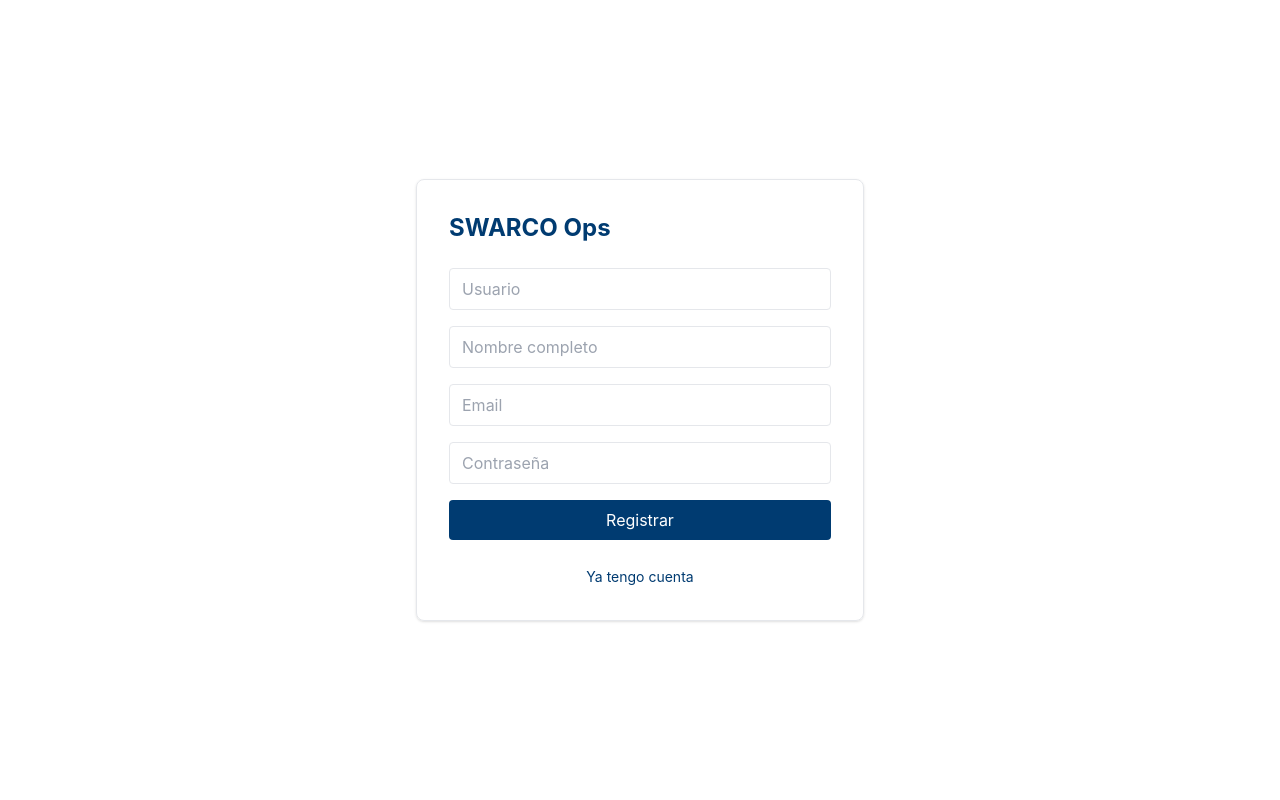
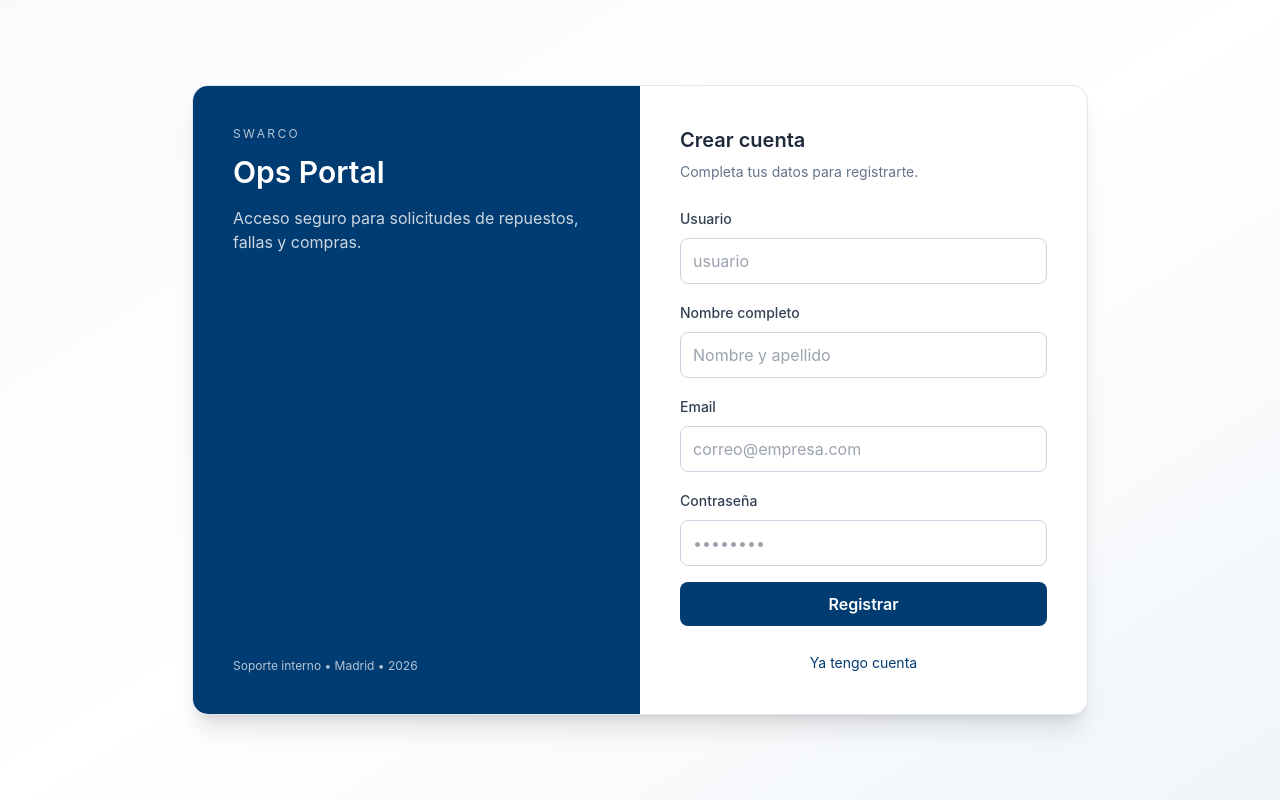
Before and after one commit to swarcotrafficmadrid-source/stsweb, a React (Vite) app in the folder frontend/: page / in a window 1280 px wide. Both pictures are taken after a click on the button "¿No tienes cuenta? Regístrate". Built offline with nearby package versions, Linux system fonts and the light colour scheme; no server answers.

Commit message:
Restyle auth screens

```diff
--- a/frontend/src/App.jsx
+++ b/frontend/src/App.jsx
@@ -20,15 +20,40 @@
 
   if (!token) {
     return (
-      <div className="min-h-screen flex items-center justify-center bg-white">
-        <div className="w-full max-w-md border rounded-lg p-8 shadow">
-          <h1 className="text-2xl font-bold text-swarcoBlue mb-6">SWARCO Ops</h1>
+      <div className="min-h-screen flex items-center justify-center bg-gradient-to-br from-slate-50 via-white to-slate-100 px-4">
+        <div className="w-full max-w-4xl bg-white border border-slate-200 rounded-2xl shadow-xl overflow-hidden">
+          <div className="grid md:grid-cols-2">
+            <div className="hidden md:flex flex-col justify-between p-10 bg-swarcoBlue text-white">
+              <div>
+                <div className="text-xs uppercase tracking-[0.2em] text-white/70">SWARCO</div>
+                <h1 className="text-3xl font-semibold mt-3">Ops Portal</h1>
+                <p className="text-white/80 mt-4">
+                  Acceso seguro para solicitudes de repuestos, fallas y compras.
+                </p>
+              </div>
+              <div className="text-xs text-white/70">
+                Soporte interno • Madrid • 2026
+              </div>
+            </div>
+            <div className="p-8 md:p-10">
+              <div className="md:hidden mb-6">
+                <div className="text-xs uppercase tracking-[0.2em] text-swarcoBlue/70">SWARCO</div>
+                <h1 className="text-2xl font-semibold text-swarcoBlue mt-2">Ops Portal</h1>
+              </div>
+              <h2 className="text-xl font-semibold text-slate-800 mb-2">
+                {authView === "login" ? "Iniciar sesión" : "Crear cuenta"}
+              </h2>
+              <p className="text-sm text-slate-500 mb-6">
+                {authView === "login"
+                  ? "Usa tu usuario o email para acceder."
+                  : "Completa tus datos para registrarte."}
+              </p>
           {authView === "login" ? (
             <>
               <Login onSuccess={(t) => { setToken(t); localStorage.setItem("token", t); }} />
               <div className="mt-6 text-center">
                 <button
-                  className="text-sm text-swarcoBlue"
+                  className="text-sm text-swarcoBlue hover:text-swarcoBlue/80"
                   onClick={() => setAuthView("register")}
                 >
                   ¿No tienes cuenta? Regístrate
@@ -40,7 +65,7 @@
               <Register onSuccess={() => setAuthView("login")} />
               <div className="mt-6 text-center">
                 <button
-                  className="text-sm text-swarcoBlue"
+                  className="text-sm text-swarcoBlue hover:text-swarcoBlue/80"
                   onClick={() => setAuthView("login")}
                 >
                   Ya tengo cuenta
@@ -48,6 +73,8 @@
               </div>
             </>
           )}
+            </div>
+          </div>
         </div>
       </div>
     );
--- a/frontend/src/pages/Login.jsx
+++ b/frontend/src/pages/Login.jsx
@@ -19,21 +19,29 @@
 
   return (
     <form onSubmit={handleSubmit} className="space-y-4">
+      <div className="space-y-2">
+        <label className="text-sm font-medium text-slate-700">Usuario o Email</label>
         <input
-        className="w-full border rounded px-3 py-2"
-        placeholder="Usuario o Email"
+          className="w-full border border-slate-300 rounded-lg px-3 py-2.5 focus:outline-none focus:ring-2 focus:ring-swarcoBlue/30 focus:border-swarcoBlue"
+          placeholder="usuario@empresa.com"
           value={identifier}
           onChange={(e) => setIdentifier(e.target.value)}
         />
+      </div>
+      <div className="space-y-2">
+        <label className="text-sm font-medium text-slate-700">Contraseña</label>
         <input
           type="password"
-        className="w-full border rounded px-3 py-2"
-        placeholder="Contraseña"
+          className="w-full border border-slate-300 rounded-lg px-3 py-2.5 focus:outline-none focus:ring-2 focus:ring-swarcoBlue/30 focus:border-swarcoBlue"
+          placeholder="••••••••"
           value={password}
           onChange={(e) => setPassword(e.target.value)}
         />
+      </div>
       {error && <p className="text-sm text-red-600">{error}</p>}
-      <button className="w-full bg-swarcoBlue text-white py-2 rounded">Entrar</button>
+      <button className="w-full bg-swarcoBlue text-white py-2.5 rounded-lg font-semibold hover:bg-swarcoBlue/90 transition">
+        Entrar
+      </button>
     </form>
   );
 }
--- a/frontend/src/pages/Register.jsx
+++ b/frontend/src/pages/Register.jsx
@@ -29,12 +29,47 @@
 
   return (
     <form onSubmit={handleSubmit} className="space-y-4">
-      <input className="w-full border rounded px-3 py-2" placeholder="Usuario" value={usuario} onChange={(e) => setUsuario(e.target.value)} />
-      <input className="w-full border rounded px-3 py-2" placeholder="Nombre completo" value={nombre} onChange={(e) => setNombre(e.target.value)} />
-      <input className="w-full border rounded px-3 py-2" placeholder="Email" value={email} onChange={(e) => setEmail(e.target.value)} />
-      <input type="password" className="w-full border rounded px-3 py-2" placeholder="Contraseña" value={password} onChange={(e) => setPassword(e.target.value)} />
-      <button className="w-full bg-swarcoBlue text-white py-2 rounded">Registrar</button>
-      {result && <p className="text-sm text-gray-700">{result}</p>}
+      <div className="space-y-2">
+        <label className="text-sm font-medium text-slate-700">Usuario</label>
+        <input
+          className="w-full border border-slate-300 rounded-lg px-3 py-2.5 focus:outline-none focus:ring-2 focus:ring-swarcoBlue/30 focus:border-swarcoBlue"
+          placeholder="usuario"
+          value={usuario}
+          onChange={(e) => setUsuario(e.target.value)}
+        />
+      </div>
+      <div className="space-y-2">
+        <label className="text-sm font-medium text-slate-700">Nombre completo</label>
+        <input
+          className="w-full border border-slate-300 rounded-lg px-3 py-2.5 focus:outline-none focus:ring-2 focus:ring-swarcoBlue/30 focus:border-swarcoBlue"
+          placeholder="Nombre y apellido"
+          value={nombre}
+          onChange={(e) => setNombre(e.target.value)}
+        />
+      </div>
+      <div className="space-y-2">
+        <label className="text-sm font-medium text-slate-700">Email</label>
+        <input
+          className="w-full border border-slate-300 rounded-lg px-3 py-2.5 focus:outline-none focus:ring-2 focus:ring-swarcoBlue/30 focus:border-swarcoBlue"
+          placeholder="correo@empresa.com"
+          value={email}
+          onChange={(e) => setEmail(e.target.value)}
+        />
+      </div>
+      <div className="space-y-2">
+        <label className="text-sm font-medium text-slate-700">Contraseña</label>
+        <input
+          type="password"
+          className="w-full border border-slate-300 rounded-lg px-3 py-2.5 focus:outline-none focus:ring-2 focus:ring-swarcoBlue/30 focus:border-swarcoBlue"
+          placeholder="••••••••"
+          value={password}
+          onChange={(e) => setPassword(e.target.value)}
+        />
+      </div>
+      <button className="w-full bg-swarcoBlue text-white py-2.5 rounded-lg font-semibold hover:bg-swarcoBlue/90 transition">
+        Registrar
+      </button>
+      {result && <p className="text-sm text-slate-600">{result}</p>}
     </form>
   );
 }
```
Lines whose indentation alone changed are shown as unchanged.
